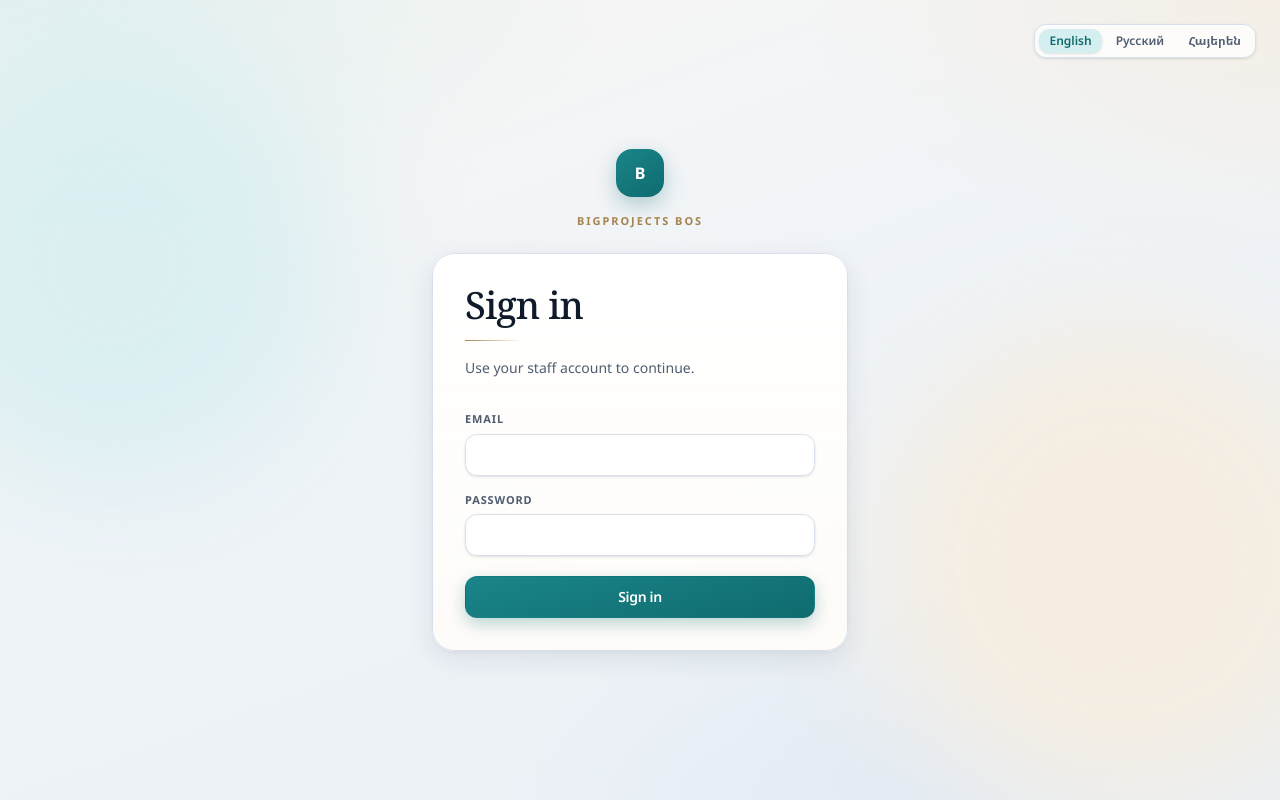
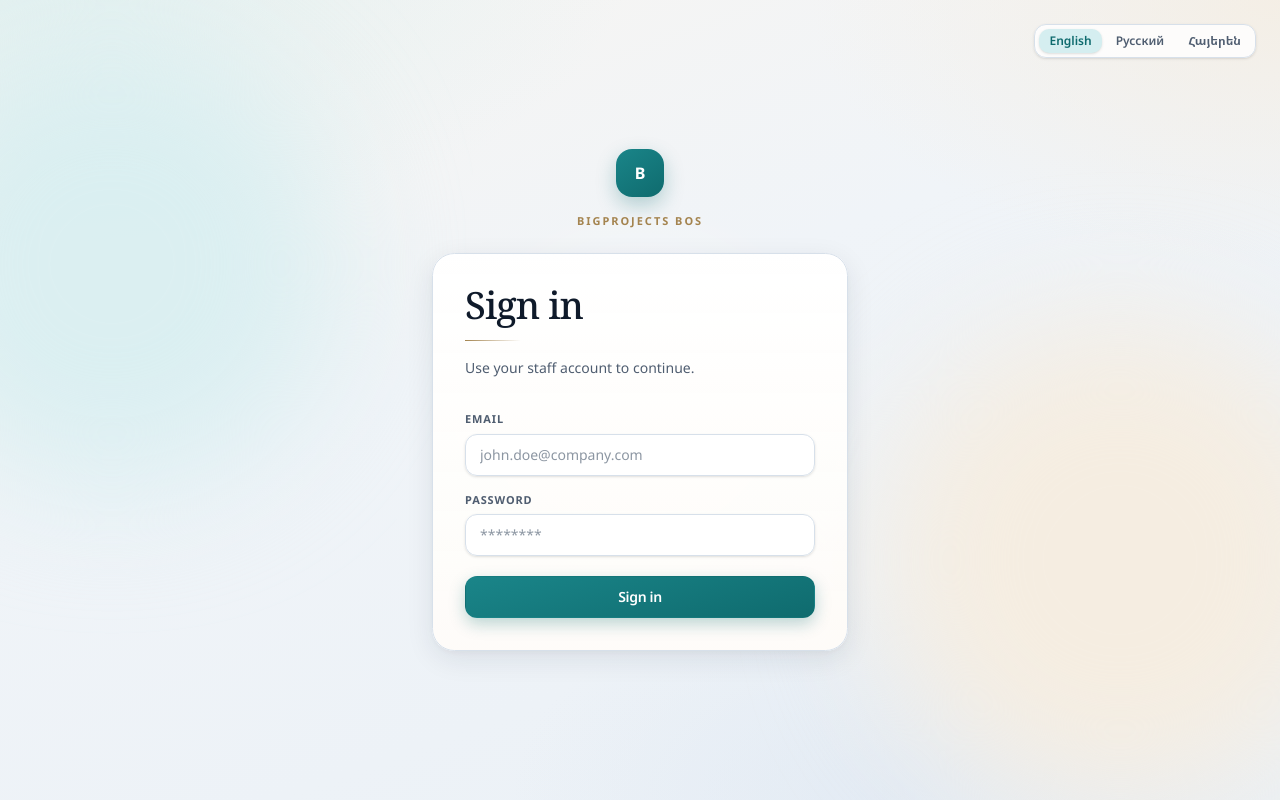
Before and after one commit to neetrino/BigProjects_BOS, a Next.js app in the folder apps/web/: page /login in a window 1280 px wide. Built offline with nearby package versions, Linux system fonts and the light colour scheme; no server answers.

Commit message:
feat(web): add placeholders for email and password fields in login form
- Introduced placeholder text for email and password input fields to enhance user experience.
- Updated English, Armenian, and Russian translation files to include new placeholder strings.

```diff
--- a/apps/web/src/app/login/login-form.tsx
+++ b/apps/web/src/app/login/login-form.tsx
@@ -51,6 +51,7 @@ export function LoginForm() {
           type="email"
           autoComplete="username"
           required
+          placeholder={t('emailPlaceholder')}
           value={email}
           onChange={(event) => setEmail(event.target.value)}
         />
@@ -62,6 +63,7 @@ export function LoginForm() {
           type="password"
           autoComplete="current-password"
           required
+          placeholder={t('passwordPlaceholder')}
           value={password}
           onChange={(event) => setPassword(event.target.value)}
         />
--- a/apps/web/src/messages/en.json
+++ b/apps/web/src/messages/en.json
@@ -36,7 +36,9 @@
     "title": "Sign in",
     "description": "Use your staff account to continue.",
     "email": "Email",
+    "emailPlaceholder": "john.doe@company.com",
     "password": "Password",
+    "passwordPlaceholder": "********",
     "submit": "Sign in",
     "submitting": "Signing in…",
     "invalidCredentials": "Invalid email or password.",
--- a/apps/web/src/messages/hy.json
+++ b/apps/web/src/messages/hy.json
@@ -36,7 +36,9 @@
     "title": "Մուտք",
     "description": "Շարունակելու համար մուտք գործեք աշխատակցի հաշվով։",
     "email": "Էլ․ փոստ",
+    "emailPlaceholder": "john.doe@company.com",
     "password": "Գաղտնաբառ",
+    "passwordPlaceholder": "********",
     "submit": "Մուտք",
     "submitting": "Մուտք…",
     "invalidCredentials": "Սխալ էլ․ փոստ կամ գաղտնաբառ։",
--- a/apps/web/src/messages/ru.json
+++ b/apps/web/src/messages/ru.json
@@ -36,7 +36,9 @@
     "title": "Вход",
     "description": "Войдите со своей учётной записью сотрудника.",
     "email": "Эл. почта",
+    "emailPlaceholder": "john.doe@company.com",
     "password": "Пароль",
+    "passwordPlaceholder": "********",
     "submit": "Войти",
     "submitting": "Вход…",
     "invalidCredentials": "Неверный email или пароль.",
```
